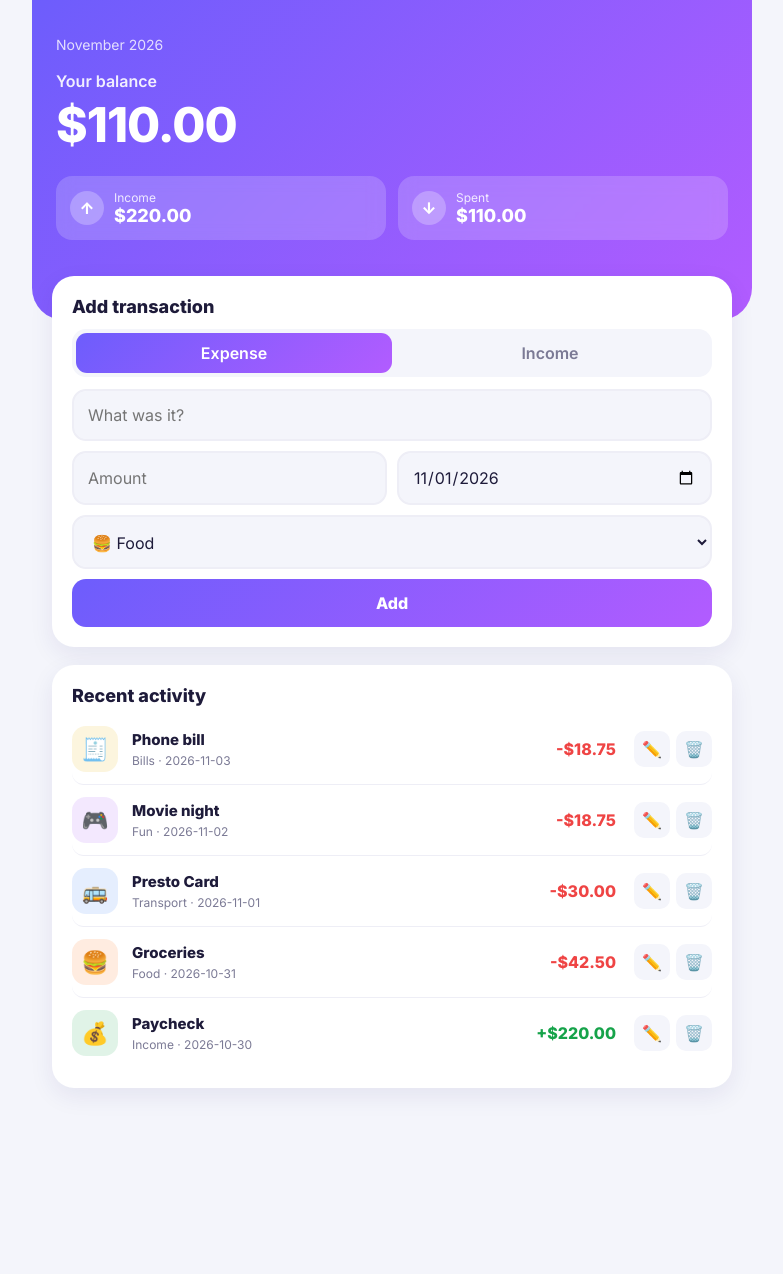
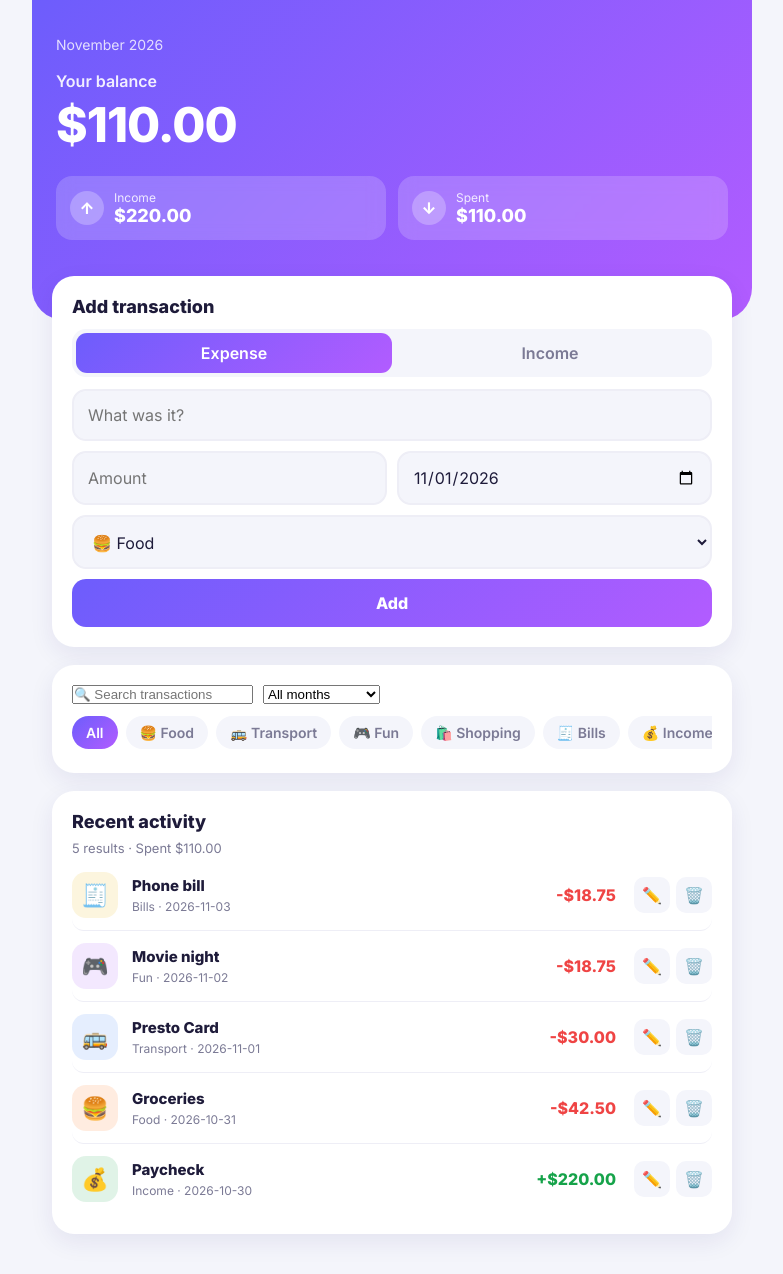
Before and after one commit to niralpatel07/SpendWise., a Flask app: page / in a window 1280 px wide. Shown: the top 1274 px of the page, without its empty margins (248-1031 px from the left). Before the commit the page ends 1090 px from the top, so only its background shows below. Run offline with Flask 3, Linux system fonts and the light colour scheme.

Commit message:
Session 4.( filters and search bar ).

```diff
--- a/app.py
+++ b/app.py
@@ -57,6 +57,15 @@ def find(tid):
             return t
     return None
 
+def month_options():
+    keys = sorted({t["date"][:7] for t in transactions}, reverse=True)
+    result = []
+    for key in keys:
+        year, month = key.split("-")
+        label = date(int(year), int(month), 1).strftime("%B %Y")
+        result.append({"key": key, "label": label})
+    return result
+
 def read_form():
     title = request.form.get("title", "").strip()
     try:
@@ -75,10 +84,25 @@ def read_form():
 @app.route("/")
 def home():
     income, spent, balance = totals(transactions)
-    recent = sorted(transactions, key = lambda t: (t["date"], t["id"]), reverse=True)
+
+    f_month = request.args.get("month", "all")
+    f_cat = request.args.get("cat", "all")
+    q = request.args.get("q", "").strip()
+
+    shown = sorted(transactions, key=lambda t: (t["date"], t["id"]), reverse=True)
+    if f_month != "all":
+        shown = [t for t in shown if t["date"].startswith(f_month)]
+    if f_cat != "all":
+        shown = [t for t in shown if t["category"] == f_cat]
+    if q:
+        shown = [t for t in shown if q.lower() in t["title"].lower()]
+
+    shown_income, shown_spent, shown_net = totals(shown)
+    filtered = f_month != "all" or f_cat != "all" or bool(q)
+
     return render_template(
         "index.html",
-        transactions=recent,
+        transactions=shown,
         categories=CATEROGIES,
         expense_cats=EXPENSE_CATS,
         currency=CURRENCY,
@@ -88,7 +112,15 @@ def home():
         month=date.today().strftime("%B %Y"),
         today=date.today().isoformat(),
         toast=MESSAGES.get(request.args.get("msg")),
+        months=month_options(),
+        f_month=f_month,
+        f_cat=f_cat,
+        q=q,
+        filtered=filtered,
+        shown_spent=shown_spent,
+        shown_income=shown_income,
     )
+
 
 @app.route("/add", methods=["POST"])
 def add():
--- a/static/style.css
+++ b/static/style.css
@@ -202,3 +202,43 @@ main .card + .card { margin-top: 18px; }
   80%  { opacity: 1; transform: translate(-50%, 0); }
   100% { opacity: 0; transform: translate(-50%, -20px); visibility: hidden; }
 }
+
+.searchrow { display: flex; gap: 10px; }
+.filters select { max-width: 45%; }
+.filters input:focus,
+.filters select:focus { outline: none; border-color: var(--brand1); }
+
+.chips {
+  display: flex;
+  gap: 8px;
+  overflow-x: auto;
+  margin-top: 12px;
+  padding-bottom: 4px;
+  -webkit-overflow-scrolling: touch;
+}
+.chip {
+  white-space: nowrap;
+  padding: 8px 14px;
+  border-radius: 999px;
+  background: var(--bg);
+  color: var(--muted);
+  text-decoration: none;
+  font-weight: 600;
+  font-size: 14px;
+  transition: transform 0.15s, background 0.15s;
+}
+.chip:active { transform: scale(0.94); }
+.chip.on {
+  background: linear-gradient(135deg, var(--brand1), var(--brand2));
+  color: #fff;
+}
+
+.clear {
+  display: inline-block;
+  margin-top: 10px;
+  color: var(--brand1);
+  font-weight: 600;
+  text-decoration: none;
+  font-size: 14px;
+}
+.summary { color: var(--muted); font-size: 13px; margin-bottom: 4px; }
--- a/templates/index.html
+++ b/templates/index.html
@@ -52,8 +52,34 @@
         <button type="submit">Add</button>
       </form>
 
+      <form class="card filters" method="get" action="{{ url_for('home') }}">
+        <input type="hidden" name="cat" value="{{ f_cat }}">
+        <div class="searchrow">
+          <input type="search" name="q" value="{{ q }}" placeholder="🔍 Search transactions">
+          <select name="month" onchange="this.form.submit()">
+            <option value="all" {% if f_month == 'all' %}selected{% endif %}>All months</option>
+            {% for m in months %}
+            <option value="{{ m.key }}" {% if m.key == f_month %}selected{% endif %}>{{ m.label }}</option>
+            {% endfor %}
+          </select>
+        </div>
+        <div class="chips">
+          <a class="chip {{ 'on' if f_cat == 'all' else '' }}" href="{{ url_for('home', month=f_month, cat='all', q=q or None) }}">All</a>
+          {% for key, c in categories.items() %}
+          <a class="chip {{ 'on' if f_cat == key else '' }}" href="{{ url_for('home', month=f_month, cat=key, q=q or None) }}">{{ c.emoji }} {{ c.label }}</a>
+          {% endfor %}
+        </div>
+        {% if filtered %}
+        <a class="clear" href="{{ url_for('home') }}">Clear filters</a>
+        {% endif %}
+      </form>
+
       <div class="card">
         <h2>Recent activity</h2>
+        <p class="summary">
+          {{ transactions|length }} result{{ '' if transactions|length == 1 else 's' }}
+          · Spent {{ currency }}{{ "{:,.2f}".format(shown_spent) }}
+        </p>
         <ul class="list">
           {% for t in transactions %}
           {% set c = categories[t.category] %}
@@ -72,7 +98,9 @@
             </div>
           </li>
           {% else %}
-          <li class="empty">No transactions yet. Add your first one above! ✨</li>
+          <li class="empty">
+            {% if filtered %}No matches. Try clearing a filter 🔍{% else %}No transactions yet. Add your first one above! ✨{% endif %}
+          </li>
           {% endfor %}
         </ul>
       </div>
```
